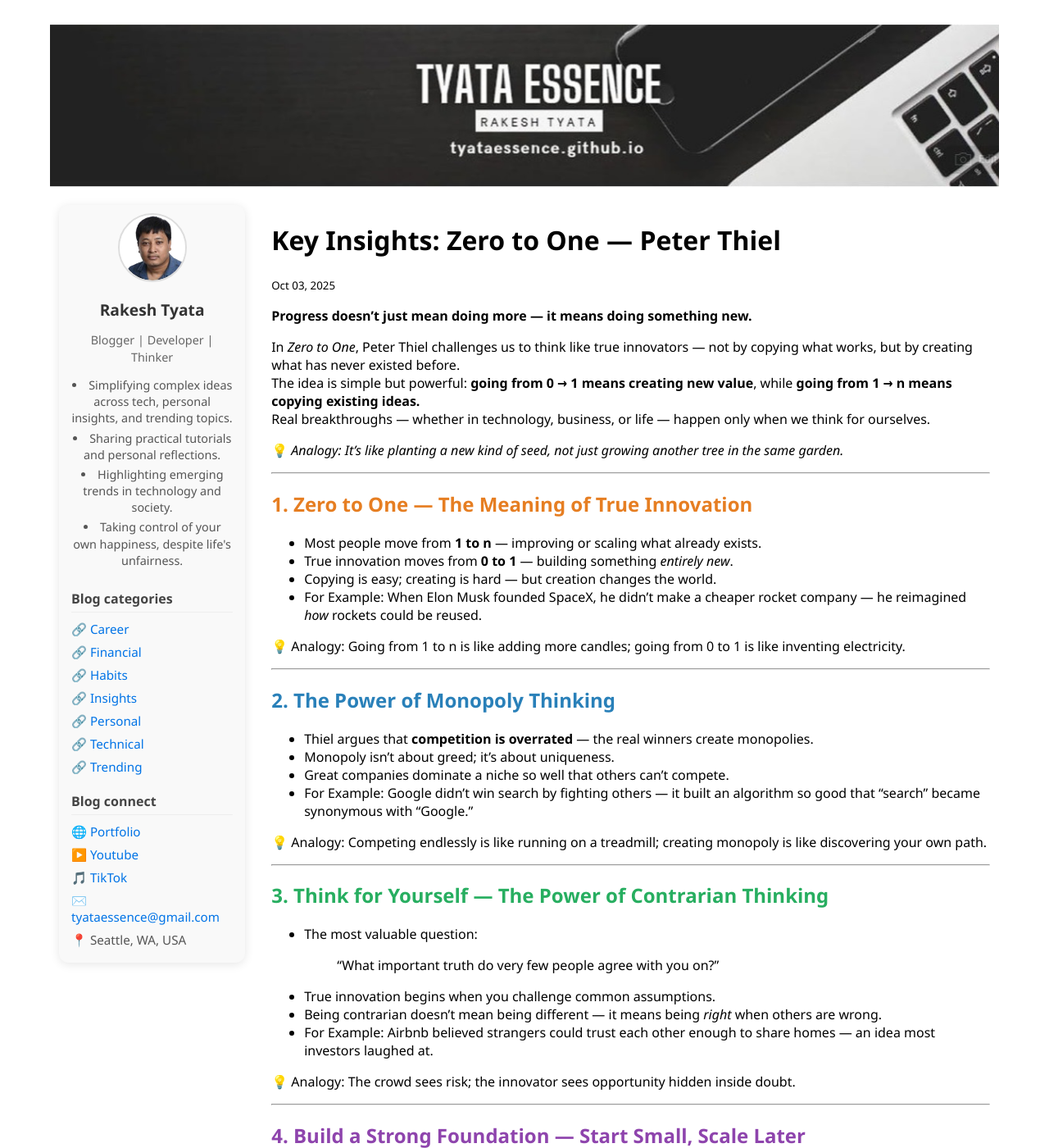
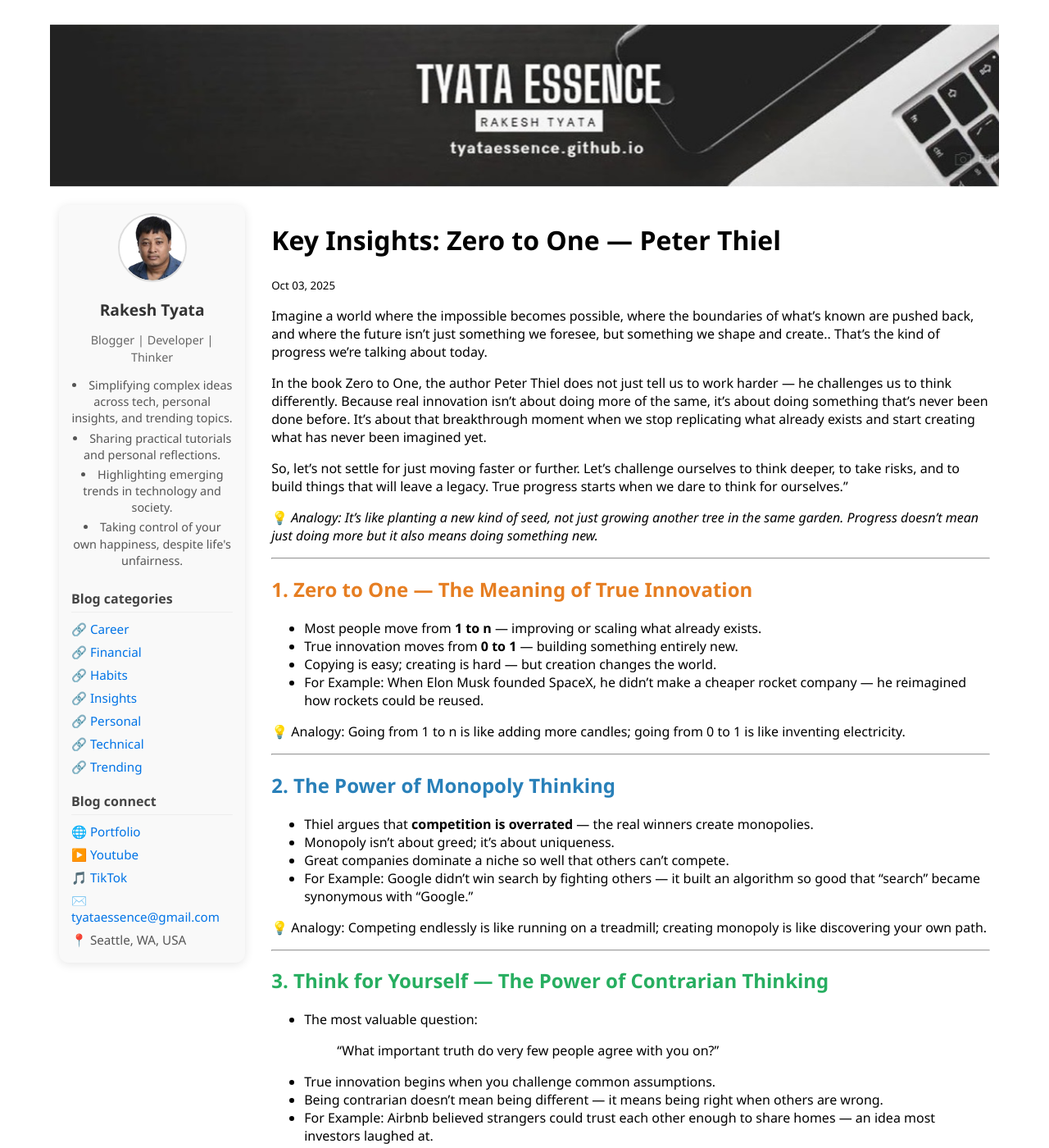
Before and after one commit to tyataessence/tyataessence.github.io, a Jekyll site: the page built from _posts/career/2025-10-03-key-insights-zero-to-one.md, in a window 1280 px wide and 1400 px high. Shown: the whole window at 82% size. Built offline with Jekyll 4.4.1, drawn with Linux system fonts in a browser that asks for light colours; some of the changed text lies outside the part shown.

Commit message:
updating the post

```diff
--- a/_posts/career/2025-10-03-key-insights-zero-to-one.md
+++ b/_posts/career/2025-10-03-key-insights-zero-to-one.md
@@ -6,22 +6,22 @@ categories: [Career]
 author: Rakesh Tyata
 ---
 
-**Progress doesn't just mean doing more — it means doing something new.**
+Imagine a world where the impossible becomes possible, where the boundaries of what's known are pushed back, and where the future isn't just something we foresee, but something we shape  and create.. That’s the kind of progress we're talking about today.
 
-In _Zero to One_, Peter Thiel challenges us to think like true innovators — not by copying what works, but by creating what has never existed before.
-The idea is simple but powerful: **going from 0 → 1 means creating new value**, while **going from 1 → n means copying existing ideas.**
-Real breakthroughs — whether in technology, business, or life — happen only when we think for ourselves.
+In the book Zero to One, the author Peter Thiel does not just tell us to work harder — he challenges us to think differently. Because real innovation isn’t about doing more of the same, it's about doing something that’s never been done before. It’s about that breakthrough moment when we stop replicating what already exists and start creating what has never been imagined yet.
 
-💡 _Analogy: It's like planting a new kind of seed, not just growing another tree in the same garden._
+So, let’s not settle for just moving faster or further. Let’s challenge ourselves to think deeper, to take risks, and to build things that will leave a legacy. True progress starts when we dare to think for ourselves."
+
+💡 _Analogy: It's like planting a new kind of seed, not just growing another tree in the same garden. Progress doesn't mean just doing more but it also means doing something new._
 
 ---
 
 ## <span style="color:#E67E22">1. Zero to One — The Meaning of True Innovation</span>
 
 - Most people move from **1 to n** — improving or scaling what already exists.
-- True innovation moves from **0 to 1** — building something _entirely new_.
+- True innovation moves from **0 to 1** — building something entirely new.
 - Copying is easy; creating is hard — but creation changes the world.
-- For Example: When Elon Musk founded SpaceX, he didn't make a cheaper rocket company — he reimagined _how_ rockets could be reused.
+- For Example: When Elon Musk founded SpaceX, he didn't make a cheaper rocket company — he reimagined how rockets could be reused.
 
 💡 Analogy: Going from 1 to n is like adding more candles; going from 0 to 1 is like inventing electricity.
 
@@ -43,7 +43,7 @@ Real breakthroughs — whether in technology, business, or life — happen only
 - The most valuable question:
   > "What important truth do very few people agree with you on?"
 - True innovation begins when you challenge common assumptions.
-- Being contrarian doesn't mean being different — it means being _right_ when others are wrong.
+- Being contrarian doesn't mean being different — it means being right when others are wrong.
 - For Example: Airbnb believed strangers could trust each other enough to share homes — an idea most investors laughed at.
 
 💡 Analogy: The crowd sees risk; the innovator sees opportunity hidden inside doubt.
@@ -65,7 +65,7 @@ Real breakthroughs — whether in technology, business, or life — happen only
 - Every great business is built on a **secret** — a hidden truth that others ignore.
 - The world still has unexplored ideas; it's up to us to discover them.
 - Find what's overlooked — that's where opportunity lives.
-- For Example: Facebook's secret wasn't social networking — it was _real identity online_ when everyone else was anonymous.
+- For Example: Facebook's secret wasn't social networking — it was real identity online when everyone else was anonymous.
 
 💡 Analogy: Secrets are like hidden doors — visible only to those who look differently.
 
@@ -117,8 +117,7 @@ Real breakthroughs — whether in technology, business, or life — happen only
 
 ## ✨ **Conclusion**
 
-**Zero to One** isn't just about startups — it's about mindset. It asks: _Are you copying the world, or creating something new in it?_
-True progress begins when we stop competing for the same slice of the pie — and start baking an entirely new one.
+**Zero to One** isn't just about startups — it's about mindset. It asks: Are you copying the world, or creating something new in it? True progress begins when we stop competing for the same slice of the pie — and start baking an entirely new one.
 
 💡 Final Analogy: Going from 0 to 1 is like creating a new color — once it exists, the world never looks the same again.
 
```
